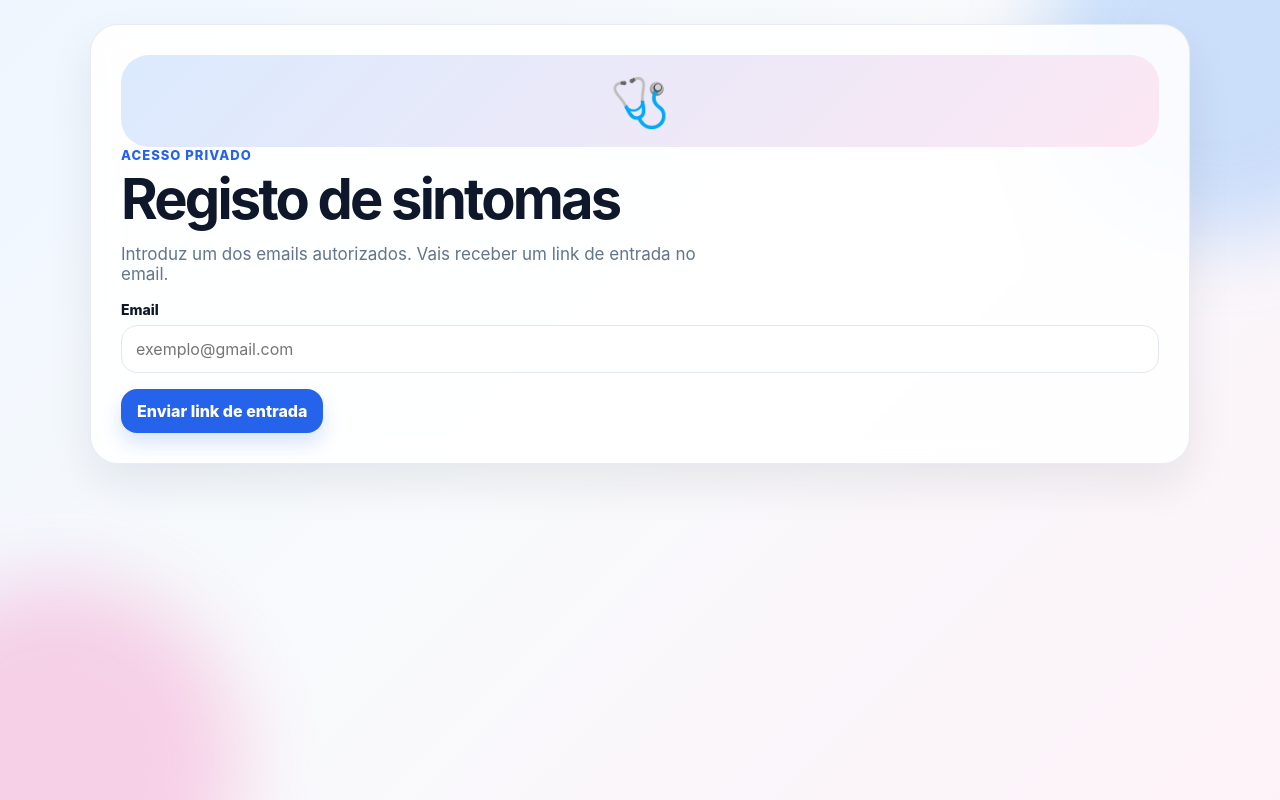
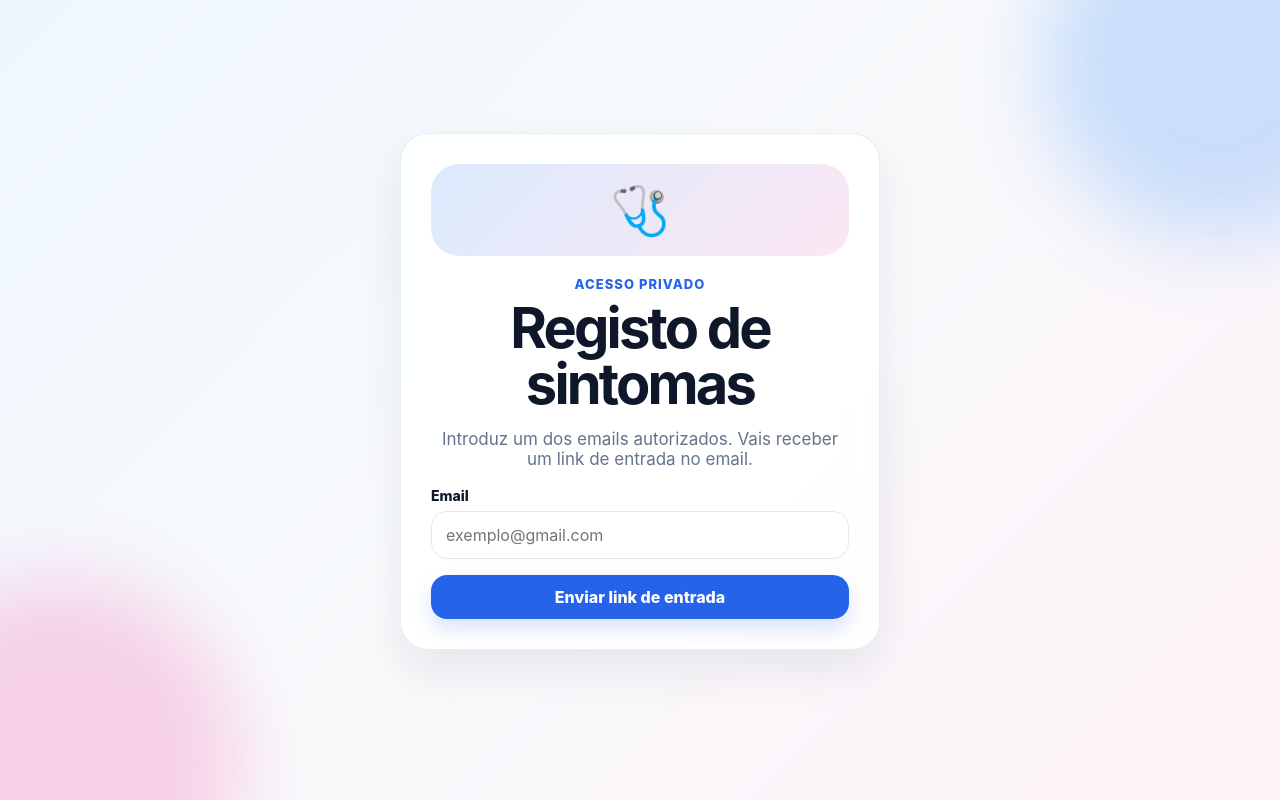
Before and after one commit to andrealvesTIG/Sintomas, a React (Vite) app: page / in a window 1280 px wide. Built offline with nearby package versions, Linux system fonts and the light colour scheme.

Commit message:
Update style.css

```diff
--- a/src/style.css
+++ b/src/style.css
@@ -12,14 +12,29 @@
   --primary-dark: #1d4ed8;
   --danger: #dc2626;
   --danger-light: #fef2f2;
+  --success: #166534;
+  --success-bg: #dcfce7;
   --shadow: 0 20px 45px rgba(15, 23, 42, 0.08);
 }
 
+*,
+*::before,
+*::after {
+  box-sizing: border-box;
+}
+
+html,
+body,
+#root {
+  margin: 0;
+  min-height: 100%;
+}
+
 body {
-  margin: 0;
   font-family: Inter, Arial, sans-serif;
   background: linear-gradient(135deg, #eff6ff 0%, #f8fafc 45%, #fdf2f8 100%);
   color: var(--text);
+  overflow-x: hidden;
 }
 
 button,
@@ -48,6 +63,7 @@ button {
   filter: blur(40px);
   opacity: 0.3;
   pointer-events: none;
+  z-index: 0;
 }
 
 .background-decoration.one {
@@ -67,6 +83,17 @@ button {
   z-index: 1;
   max-width: 1100px;
   margin: 0 auto;
+}
+
+.topbar {
+  display: flex;
+  justify-content: flex-end;
+  align-items: center;
+  gap: 12px;
+  margin-bottom: 14px;
+  color: var(--muted);
+  font-size: 14px;
+  font-weight: 700;
 }
 
 .header,
@@ -218,7 +245,10 @@ textarea {
   background: white;
   color: var(--text);
   outline: none;
-  transition: border 0.15s ease, box-shadow 0.15s ease;
+  transition:
+    border 0.15s ease,
+    box-shadow 0.15s ease,
+    transform 0.1s ease;
 }
 
 input:focus,
@@ -257,6 +287,7 @@ textarea {
   border-radius: 15px;
   background: white;
   font-weight: 700;
+  border: 1px solid #edf2f7;
 }
 
 .check input {
@@ -279,7 +310,10 @@ textarea {
   color: white;
   font-weight: 800;
   box-shadow: 0 10px 20px rgba(37, 99, 235, 0.18);
-  transition: transform 0.15s ease, background 0.15s ease;
+  transition:
+    transform 0.15s ease,
+    background 0.15s ease,
+    opacity 0.15s ease;
 }
 
 .btn:hover {
@@ -315,12 +349,24 @@ textarea {
   background: #fee2e2;
 }
 
+.btn.compact {
+  padding: 9px 13px;
+}
+
 .entry {
   padding: 16px;
   margin-bottom: 12px;
   border: 1px solid var(--border);
   border-radius: 22px;
   background: white;
+  transition:
+    transform 0.15s ease,
+    box-shadow 0.15s ease;
+}
+
+.entry:hover {
+  transform: translateY(-1px);
+  box-shadow: 0 12px 22px rgba(15, 23, 42, 0.06);
 }
 
 .entry-top {
@@ -344,6 +390,7 @@ textarea {
   border-radius: 16px;
   background: #f8fafc;
   color: #334155;
+  line-height: 1.5;
 }
 
 .error {
@@ -356,12 +403,51 @@ textarea {
   font-weight: 700;
 }
 
+.success {
+  margin-bottom: 18px;
+  padding: 14px 16px;
+  border: 1px solid #86efac;
+  border-radius: 18px;
+  background: var(--success-bg);
+  color: var(--success);
+  font-weight: 700;
+}
+
 .empty-state {
   padding: 18px;
   border-radius: 18px;
   background: #f8fafc;
   color: var(--muted);
   text-align: center;
+}
+
+.auth-container {
+  display: flex;
+  justify-content: center;
+  align-items: center;
+  min-height: calc(100vh - 48px);
+}
+
+.auth-card {
+  width: 100%;
+  max-width: 480px;
+  text-align: center;
+}
+
+.auth-card .header-icon {
+  margin: 0 auto 20px;
+}
+
+.auth-card .btn {
+  width: 100%;
+}
+
+.auth-form {
+  margin-top: 18px;
+}
+
+.auth-form .field {
+  text-align: left;
 }
 
 @media (max-width: 900px) {
@@ -394,4 +480,25 @@ textarea {
     width: 100%;
     font-size: 16px;
   }
+
+  .topbar {
+    justify-content: space-between;
+    flex-wrap: wrap;
+  }
+
+  .grid-stats {
+    gap: 12px;
+  }
+
+  .stat-value {
+    font-size: 32px;
+  }
+
+  .actions {
+    width: 100%;
+  }
+
+  .actions .btn {
+    flex: 1;
+  }
 }
```
